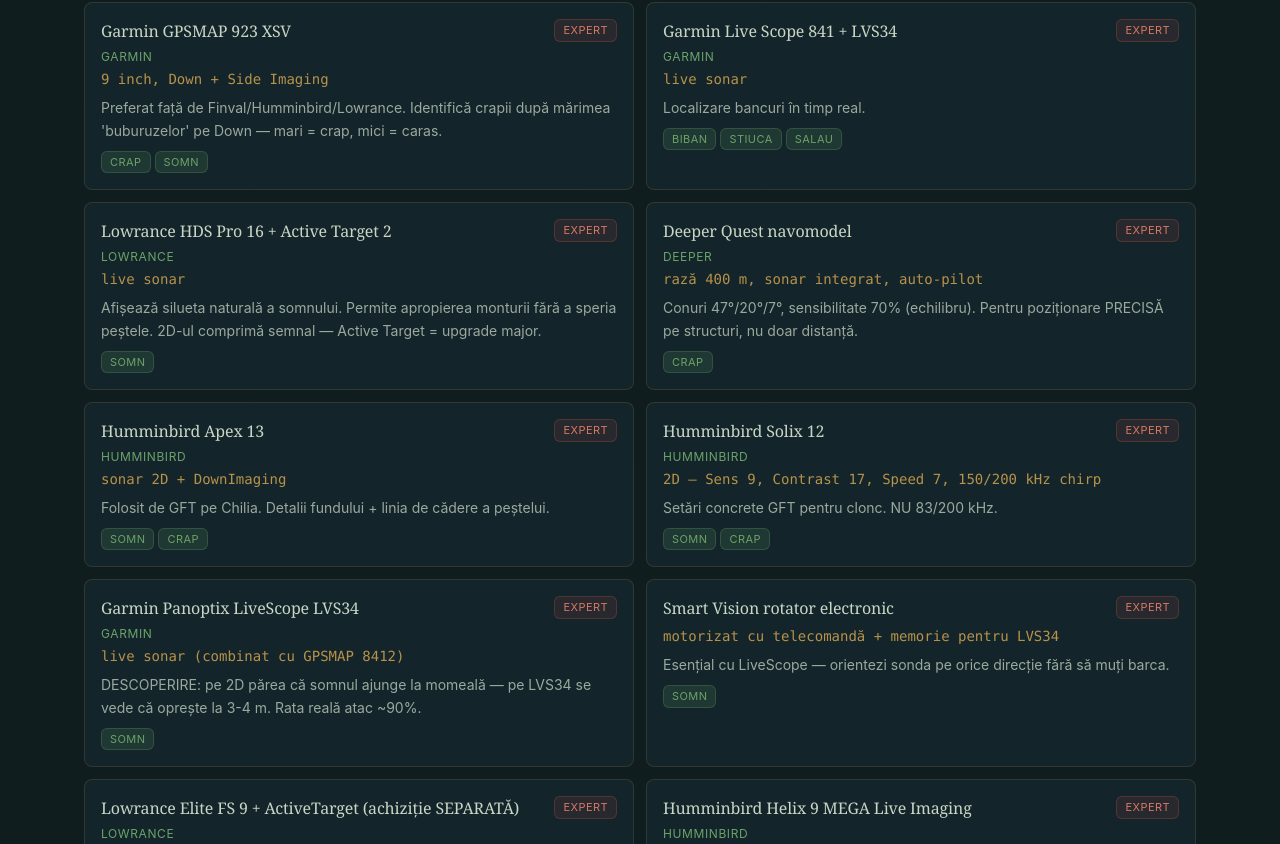
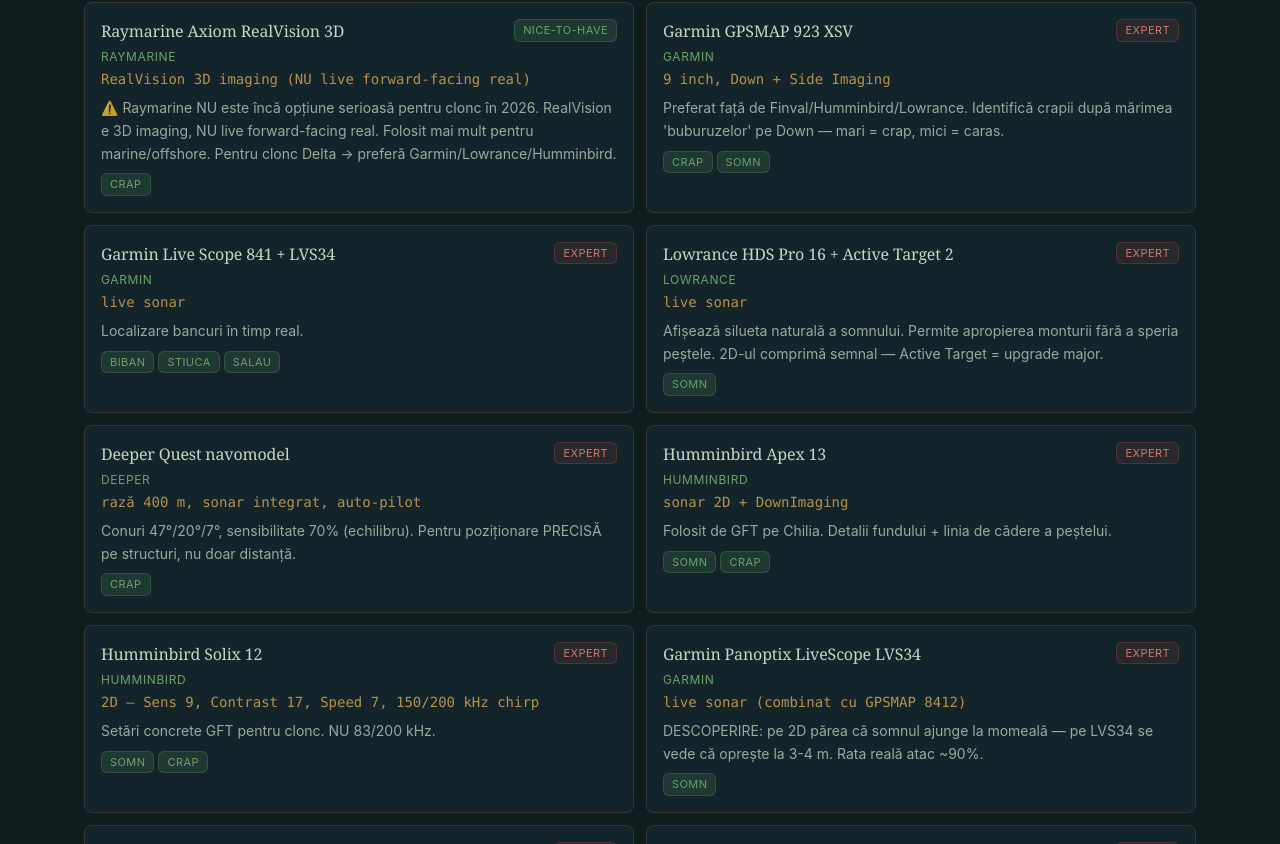
Before and after one commit to clawmvp/fishy, a Next.js app: page /echipament in a window 1280 px wide. Shown: the part 2296-3140 px from the top of the page. Built offline with nearby package versions, Linux system fonts and the light colour scheme.

Commit message:
sonare: +Humminbird MEGA Live 2 + APEX 13, +Raymarine Axiom (avertisment NU e live forward). Mentiune comunitate RO mai mica

```diff
--- a/data/echipament.ts
+++ b/data/echipament.ts
@@ -901,7 +901,10 @@
   { nume: "Deeper PRO+ 2", marca: "Deeper", specific: "Dual beam 90/290 kHz, GPS, WiFi", prioritate: "nice", pentru: ["crap", "salau", "somn"], categoria: "sonare", note: "~200-250 EUR. Versiune anterioară CHIRP+ 2 — fără triple CHIRP, doar dual beam. Bun pt început dacă găsești la ofertă sau second-hand." },
   { nume: "Lowrance Eagle Eye 9 (all-in-one)", marca: "Lowrance", specific: "Display 9 inch + live sonar INTEGRAT (sondă forward-facing inclusă) — lansare 2026", prioritate: "must", pentru: ["crap", "salau"], categoria: "sonare", note: "ENTRY-LEVEL LIVE SONAR 2026 — ~5000-8000 RON setup COMPLET (NU mai cumperi nimic separat, sondă inclusă). Range Forward 15-18m (vs ActiveTarget 60m). ⚠️ LIMITARE CRITICĂ pentru CLONC: are 'black zone' aproape de barcă (~3-5m orb) — pierzi exact zona unde atacă somnul. Bună pentru crap pe canale înguste / lacuri mici. Pentru clonc serios → Elite FS + ActiveTarget (combo) sau HDS LIVE + ActiveTarget." },
   { nume: "Lowrance Elite FS 9 + ActiveTarget (achiziție SEPARATĂ)", marca: "Lowrance", specific: "Display 9 inch + transducer ActiveTarget cumpărat separat", prioritate: "expert", pentru: ["crap", "somn", "salau"], categoria: "sonare", note: "⚠️ ATENȚIE TERMENI: Elite FS STANDALONE (~5500 RON) vine doar cu ActiveImaging 3-in-1 (NU live sonar — doar 2D + DownScan + SideScan). Pentru LIVE sonar la clonc trebuie ADĂUGAT separat transducer ActiveTarget (~6500 RON AT1 / 7500 RON AT2). TOTAL combo: ~11000-13000 RON. ✅ Compatibilitate confirmată oficial Lowrance — modurile Forward/Down/Scout. ✅ FĂRĂ black zone — vezi continuu 0-60m. Diferența vs HDS Pro: ecran mai mic + procesor mai slab, dar aceeași tehnologie live." },
-  { nume: "Humminbird Helix 9 MEGA Live Imaging", marca: "Humminbird", specific: "Display 9 inch + MEGA Live transducer", prioritate: "expert", pentru: ["crap", "somn", "salau"], categoria: "sonare", note: "MID-TIER live sonar — ~12000-15000 RON. Alternativă la Garmin/Lowrance pentru rezoluție mai mare la down/side imaging. MEGA Live oferă forward-facing." },
+  { nume: "Humminbird Helix 9 + MEGA Live 1 (achiziție SEPARATĂ)", marca: "Humminbird", specific: "Display 9 inch + transducer MEGA Live cumpărat separat", prioritate: "expert", pentru: ["crap", "somn", "salau"], categoria: "sonare", note: "MID-TIER LIVE SONAR generația 1 — ~12000-14000 RON combo. ✅ Forward + Down. Comunitate RO mai mică decât Lowrance/Garmin." },
+  { nume: "Humminbird Helix 9 + MEGA Live 2 (achiziție SEPARATĂ)", marca: "Humminbird", specific: "Display 9 inch + MEGA Live 2 transducer (lansare 2024)", prioritate: "expert", pentru: ["crap", "somn", "salau"], categoria: "sonare", note: "MID-TIER LIVE SONAR generația 2 — ~12500-15000 RON combo. MEGA Live 2 transducer ~7500 RON. ✅ Forward + Down + Landscape (similar Scout Lowrance). Compatibil display Helix MEGA, APEX, XPLORE, SOLIX G3. Compatibil motor Minn Kota Ultrex/Fortrex/Maxxum/Edge. Alternativă reală la ActiveTarget 2." },
+  { nume: "Humminbird APEX 13 + MEGA Live 2", marca: "Humminbird", specific: "Display 13 inch premium + MEGA Live 2", prioritate: "expert", pentru: ["crap", "somn"], categoria: "sonare", note: "PREMIUM Humminbird — ~22000-26000 RON combo. Ecran mai mare + procesor superior. Alternativă la Lowrance HDS Pro / Garmin GPSMAP." },
+  { nume: "Raymarine Axiom RealVision 3D", marca: "Raymarine", specific: "RealVision 3D imaging (NU live forward-facing real)", prioritate: "nice", pentru: ["crap"], categoria: "sonare", note: "⚠️ Raymarine NU este încă opțiune serioasă pentru clonc în 2026. RealVision e 3D imaging, NU live forward-facing real. Folosit mai mult pentru marine/offshore. Pentru clonc Delta → preferă Garmin/Lowrance/Humminbird." },
   { nume: "Lowrance HDS LIVE 9 + ActiveTarget (achiziție SEPARATĂ)", marca: "Lowrance", specific: "Display 9 inch + transducer ActiveTarget cumpărat separat", prioritate: "expert", pentru: ["crap", "somn"], categoria: "sonare", note: "MID-PREMIUM pentru clonc serios — ~15000-18000 RON (sau ~9-12k second-hand). Display HDS LIVE 9 + ActiveTarget 1 (~6500 RON). Compatibilitate oficială Lowrance. ✅ Zero black zone (continuu 0-60m). Ecran și procesor superior Elite FS — refresh rate mai bun, split-screen avansat. Generația anterioară Pro — performantă pentru majoritatea pescarilor." },
 
   // ============ BĂRCI (cabinate / podine pentru Delta + Dunăre) ============
```
